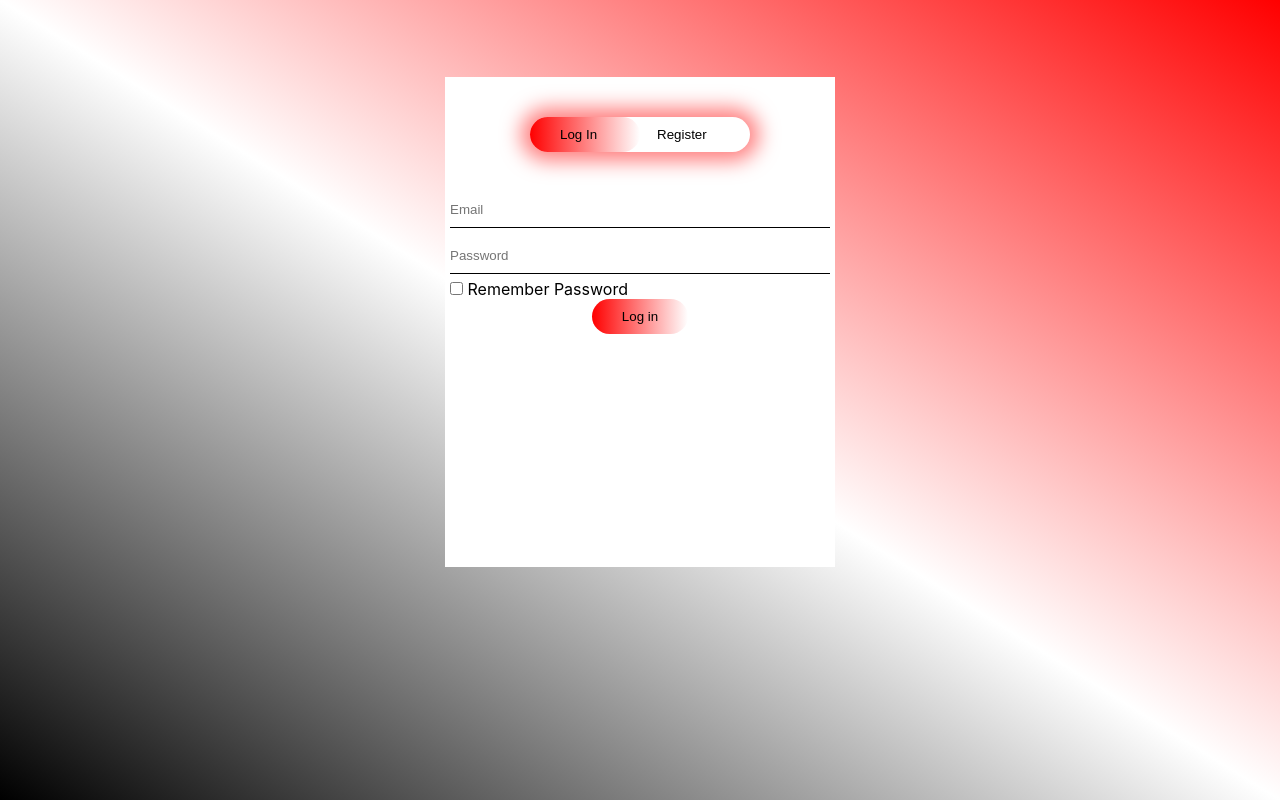
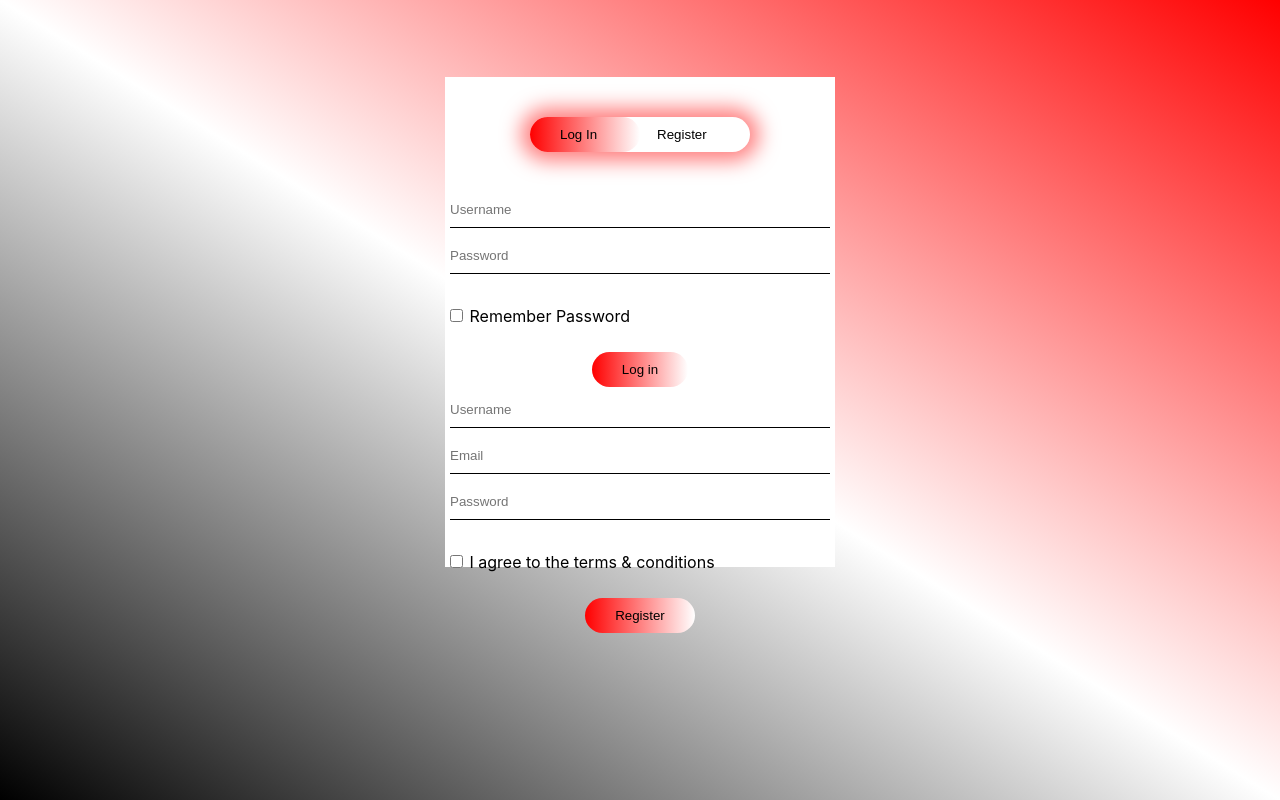
Before and after one commit to IshkhanP/login, a React (Create React App) app: page / in a window 1280 px wide. Built offline with nearby package versions, Linux system fonts and the light colour scheme.

Commit message:
login and register lefy in css not work

```diff
--- a/src/component/Login.css
+++ b/src/component/Login.css
@@ -84,3 +84,15 @@
   outline: none;
   border-radius: 30px;
 }
+
+.checkbox{
+  margin:30px 2px 30px 0;
+}
+
+#login{
+  left:50px;
+}
+
+#register{
+  left:450px;
+}
--- a/src/component/Login.js
+++ b/src/component/Login.js
@@ -9,11 +9,11 @@ export function Login() {
           <div id="btn"> </div> <button className="toggle-btn"> Log In </button>
           <button className="toggle-btn"> Register </button>
         </div>
-        <form className="input_box">
+        <form id="login" className="input_box">
           <input
             type="text"
             className="input-field"
-            placeholder="Email"
+            placeholder="Username"
             required
           />
           <input
@@ -28,6 +28,31 @@ export function Login() {
             Log in
           </button>
         </form>
+        <form id="register" className="input_box">
+          <input
+            type="text"
+            className="input-field"
+            placeholder="Username"
+            required
+          />
+          <input
+            type="text"
+            className="input-field"
+            placeholder="Email"
+            required
+          />
+          <input
+            type="password"
+            className="input-field"
+            placeholder="Password"
+            required
+          />
+          <input type="checkbox" className="checkbox" />
+          <label> I agree to the terms & conditions </label>
+          <button type="submit" className="submit">
+            Register
+          </button>
+        </form>
       </div>
     </div>
   );
```
